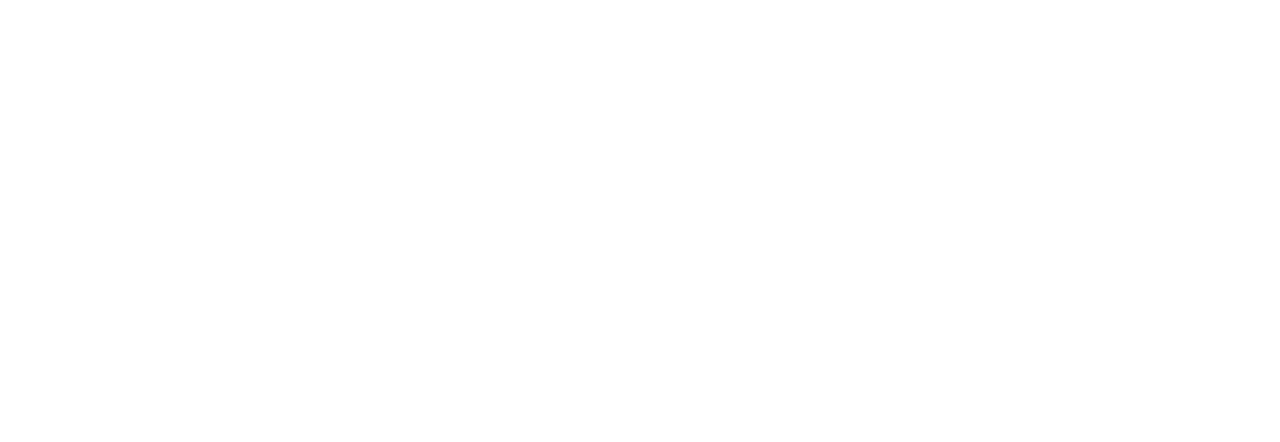
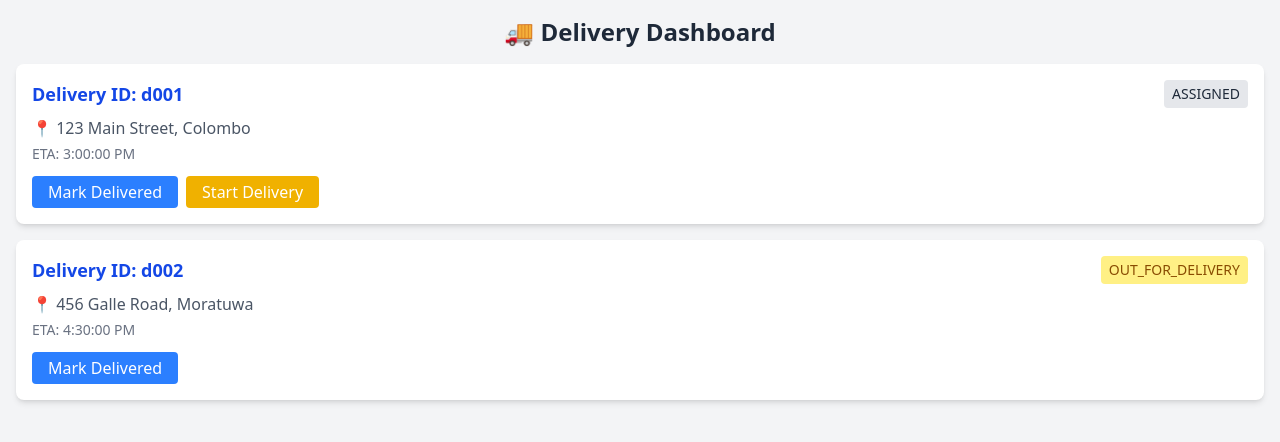
Before and after one commit to y3-s1/Food-Ordering-System, a React (Vite) app in the folder delivery-rider-frontend/: page /dashboard in a window 1280 px wide. Before the commit this address had no page. Shown: the top 442 px of the page. Built offline with nearby package versions, Linux system fonts and the light colour scheme.

Commit message:
Implement delivery rider dashboard using mock data

```diff
--- a/delivery-rider-frontend/src/App.tsx
+++ b/delivery-rider-frontend/src/App.tsx
@@ -1,10 +1,12 @@
 import { Routes, Route } from 'react-router-dom';
 import Login from './pages/Login';
+import Dashboard from './pages/Dashboard';
 
 function App() {
   return (
     <Routes>
       <Route path="/" element={<Login />} />
+      <Route path="/dashboard" element={<Dashboard />} />
     </Routes>
   );
 }
--- /dev/null
+++ b/delivery-rider-frontend/src/pages/Dashboard.tsx
@@ -0,0 +1,82 @@
+import { useState, useEffect } from 'react';
+
+interface Delivery {
+  _id: string;
+  deliveryAddress: string;
+  status: 'PENDING' | 'ASSIGNED' | 'OUT_FOR_DELIVERY' | 'DELIVERED';
+  estimatedTime: string;
+}
+
+const Dashboard = () => {
+  const [deliveries, setDeliveries] = useState<Delivery[]>([]);
+
+  useEffect(() => {
+    // Mock data for now
+    setDeliveries([
+      {
+        _id: 'd001',
+        deliveryAddress: '123 Main Street, Colombo',
+        status: 'ASSIGNED',
+        estimatedTime: '2025-04-25T15:00:00Z',
+      },
+      {
+        _id: 'd002',
+        deliveryAddress: '456 Galle Road, Moratuwa',
+        status: 'OUT_FOR_DELIVERY',
+        estimatedTime: '2025-04-25T16:30:00Z',
+      },
+    ]);
+  }, []);
+
+  return (
+    <div className="min-h-screen bg-gray-100 p-4">
+      <h1 className="text-2xl font-bold text-gray-800 mb-4 text-center">
+        🚚 Delivery Dashboard
+      </h1>
+
+      <div className="grid gap-4">
+        {deliveries.map((delivery) => (
+          <div
+            key={delivery._id}
+            className="bg-white p-4 rounded-lg shadow-md flex flex-col"
+          >
+            <div className="flex justify-between items-center mb-2">
+              <h2 className="text-lg font-semibold text-blue-700">
+                Delivery ID: {delivery._id}
+              </h2>
+              <span
+                className={`text-sm px-2 py-1 rounded ${
+                  delivery.status === 'DELIVERED'
+                    ? 'bg-green-200 text-green-800'
+                    : delivery.status === 'OUT_FOR_DELIVERY'
+                    ? 'bg-yellow-200 text-yellow-800'
+                    : 'bg-gray-200 text-gray-800'
+                }`}
+              >
+                {delivery.status}
+              </span>
+            </div>
+            <p className="text-gray-600">📍 {delivery.deliveryAddress}</p>
+            <p className="text-gray-500 mt-1 text-sm">
+              ETA: {new Date(delivery.estimatedTime).toLocaleTimeString()}
+            </p>
+            <div className="mt-3 flex gap-2">
+              {delivery.status !== 'DELIVERED' && (
+                <button className="bg-blue-500 text-white px-4 py-1 rounded hover:bg-blue-600 transition">
+                  Mark Delivered
+                </button>
+              )}
+              {delivery.status === 'ASSIGNED' && (
+                <button className="bg-yellow-500 text-white px-4 py-1 rounded hover:bg-yellow-600 transition">
+                  Start Delivery
+                </button>
+              )}
+            </div>
+          </div>
+        ))}
+      </div>
+    </div>
+  );
+};
+
+export default Dashboard;
```
